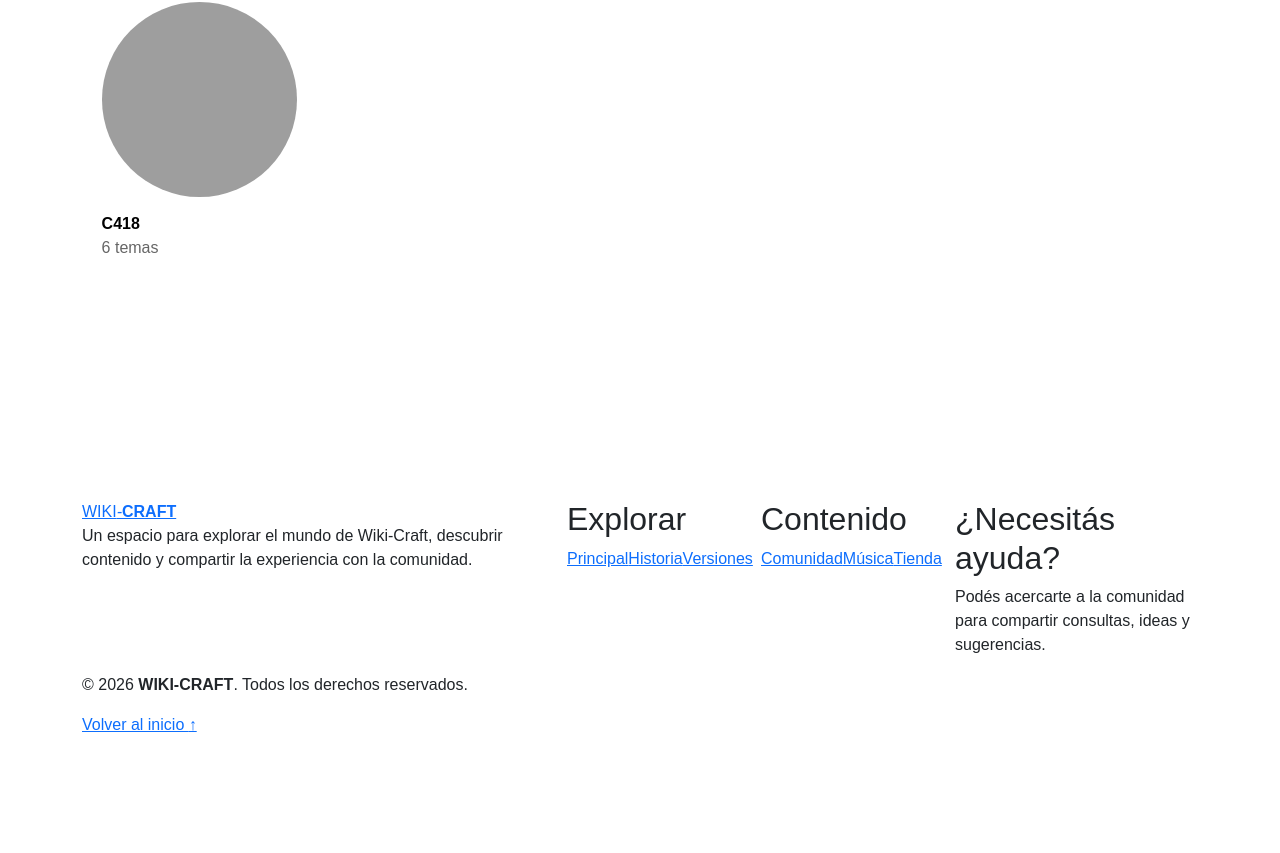
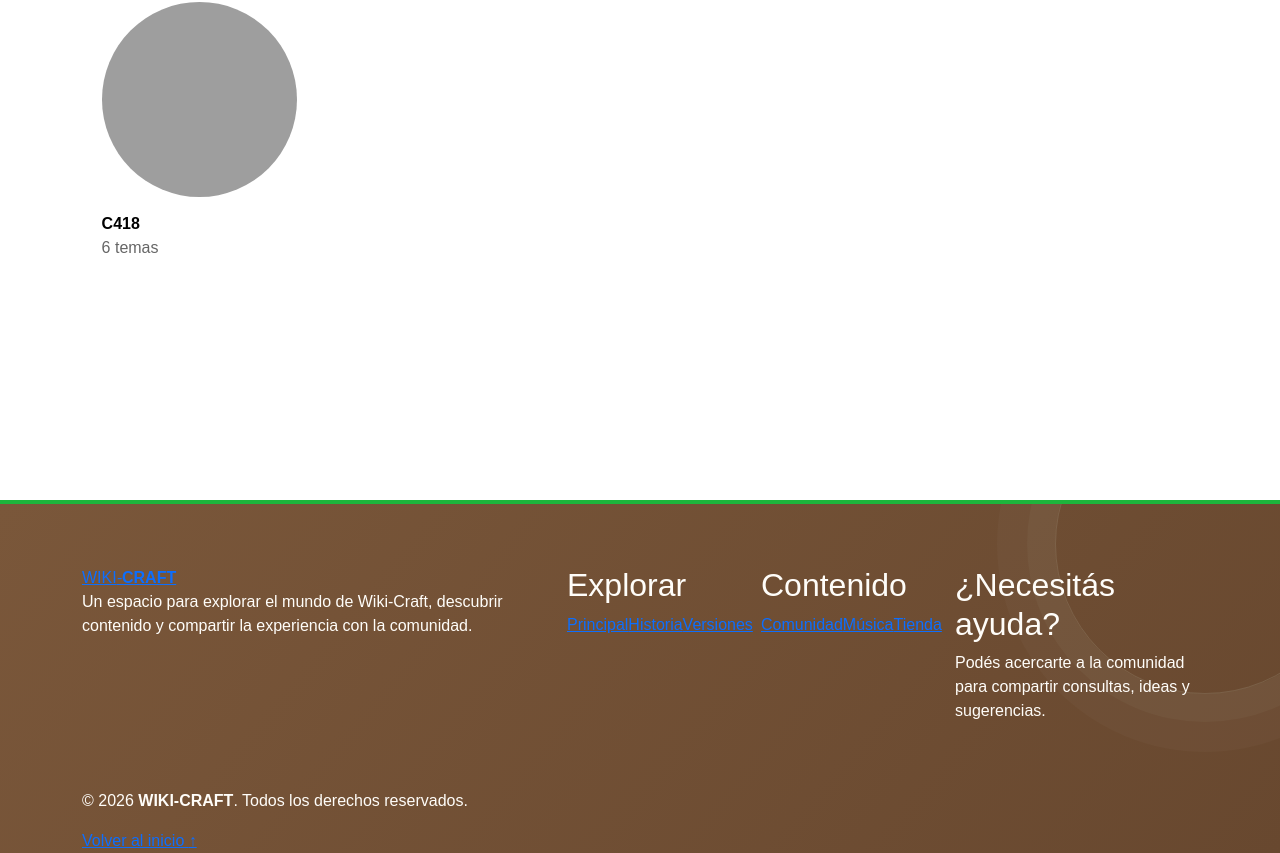
Before and after one commit to Geronimogomez09/ProyectolLasMusumes, a React (Vite) app: page /musica in a window 1280 px wide. Shown: the part 2574-3427 px from the top of the page. Before the commit the page ends 3311 px from the top, so only its background shows below. Built offline with nearby package versions, Linux system fonts and the light colour scheme; grey boxes are pictures that could not be loaded.

Commit message:
Agregando fondo al footer

```diff
--- a/src/styles/Footer.css
+++ b/src/styles/Footer.css
@@ -0,0 +1,32 @@
+/* FOOTER: cierre visual del sitio con el marrón y verde de la paleta. */
+.site-footer {
+    position: relative;
+    z-index: 1;
+    overflow: hidden;
+    color: var(--blanco);
+    background: linear-gradient(130deg, var(--marron) 0%, #68482f 100%);
+    border-top: 4px solid var(--verde);
+}
+
+.site-footer::before {
+    position: absolute;
+    top: -110px;
+    right: -75px;
+    width: 300px;
+    height: 300px;
+    content: "";
+    border: 1px solid rgba(220, 239, 220, .13);
+    border-radius: 50%;
+    box-shadow: 0 0 0 28px rgba(220, 239, 220, .035), 0 0 0 58px rgba(220, 239, 220, .025);
+    pointer-events: none;
+}
+
+.footer-container {
+    position: relative;
+    z-index: 1;
+}
+
+.footer-main {
+    padding-top: 62px;
+    padding-bottom: 50px;
+}
```
